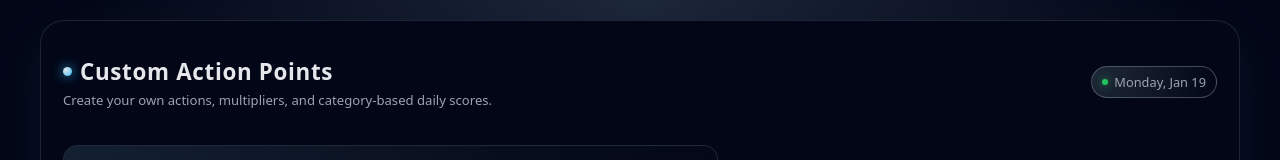
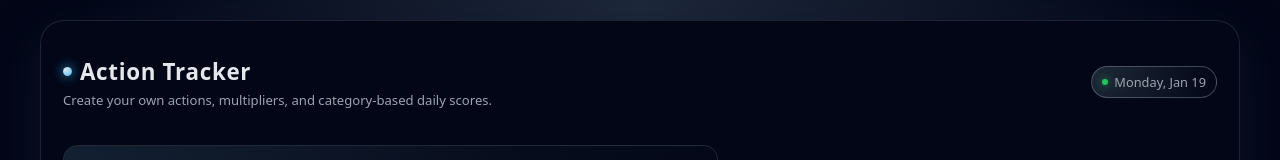
Before and after one commit to AndyBanker/PointTracker, a plain HTML site: page index.html in a window 1280 px wide. Shown: the top 160 px of the page. Drawn offline with Linux system fonts and the light colour scheme.

Commit message:
Updated Title

```diff
--- a/index.html
+++ b/index.html
@@ -2,7 +2,7 @@
 <html lang="en">
 <head>
   <meta charset="UTF-8" />
-  <title>Custom Action Points Tracker</title>
+  <title>Action Tracker</title>
   <meta name="viewport" content="width=device-width, initial-scale=1.0" />
   <link rel="stylesheet" href="styles.css" />
   <link rel="manifest" href="manifest.json">
@@ -14,7 +14,7 @@
       <div class="app-title">
         <h1>
           <span class="logo-dot"></span>
-          Custom Action Points
+          Action Tracker
         </h1>
         <p>Create your own actions, multipliers, and category-based daily scores.</p>
       </div>
```
